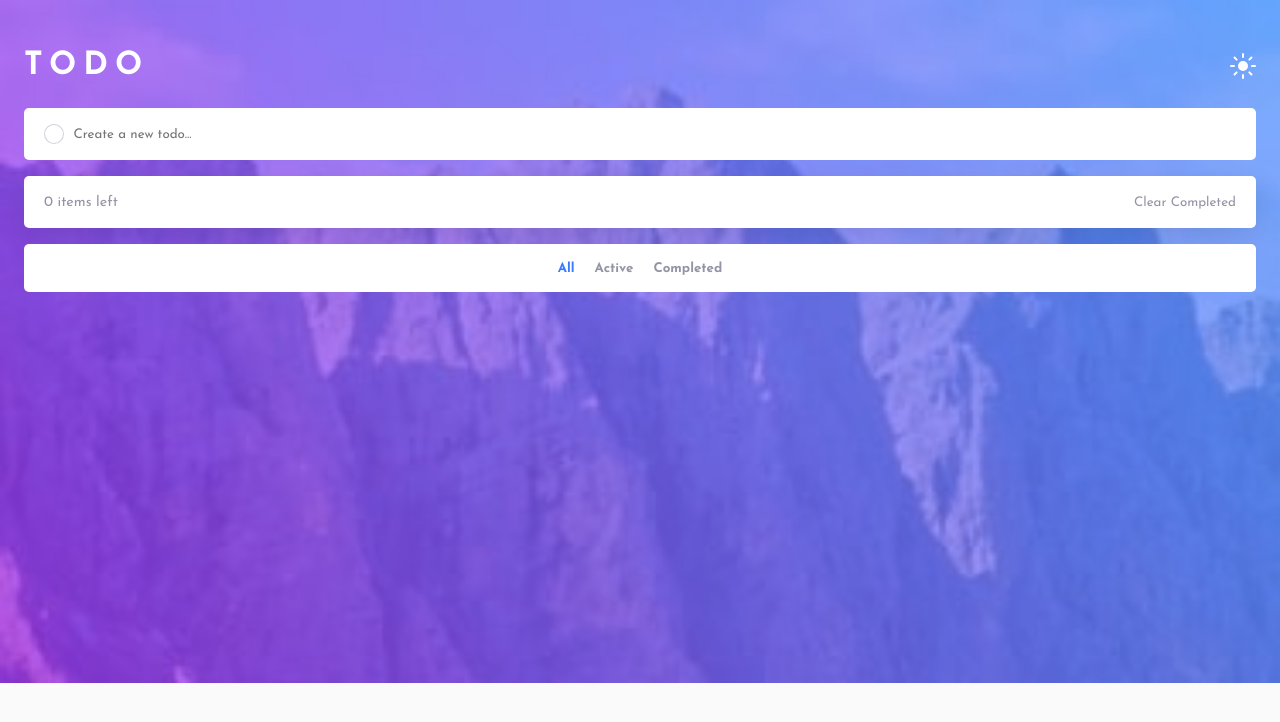
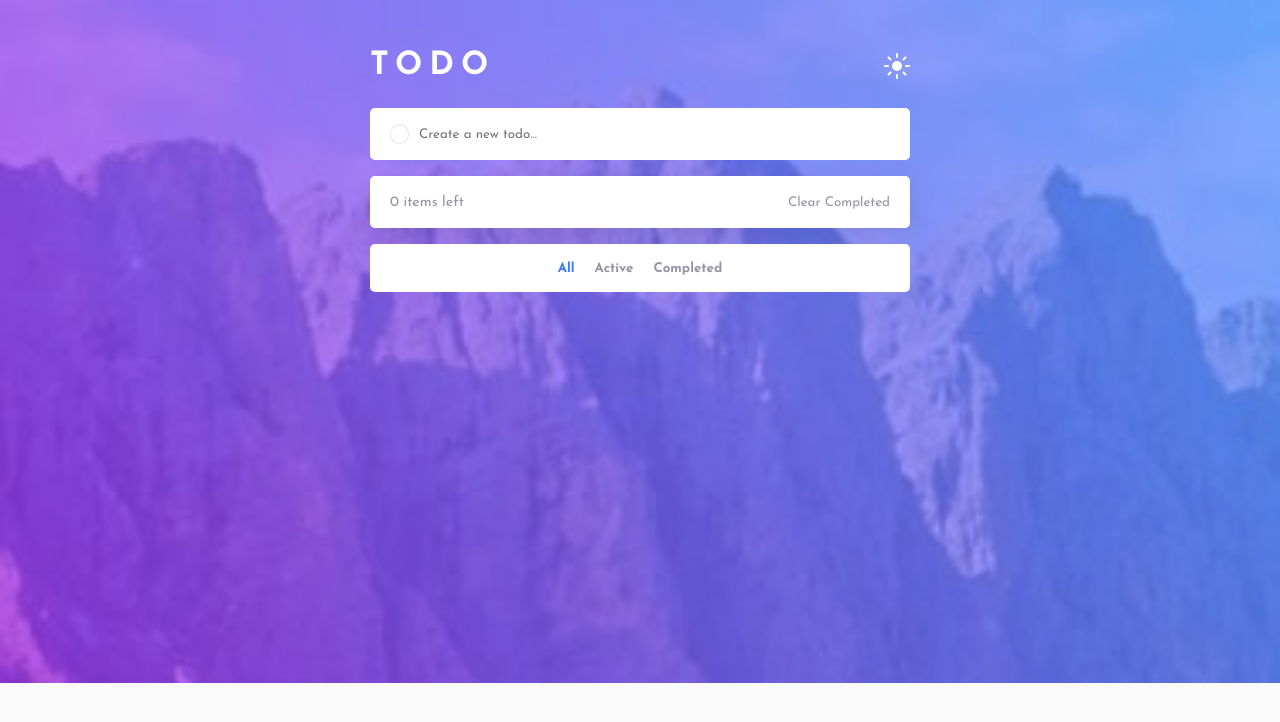
Before and after one commit to leo-jcq/todo-app, a React (Vite) app: page / in a window 1280 px wide. Shown: the top 722 px of the page. Built offline with nearby package versions, Linux system fonts and the light colour scheme.

Commit message:
🐛 fix dark mode

```diff
--- a/src/components/Filters/Filters.scss
+++ b/src/components/Filters/Filters.scss
@@ -2,7 +2,7 @@
     width: 100%;
     height: 48px;
 
-    background-color: white;
+    background-color: var(--card-bg);
 
     border-radius: 5px;
 
--- a/src/components/Main/Main.scss
+++ b/src/components/Main/Main.scss
@@ -7,6 +7,15 @@
     background-position: top;
     background-repeat: no-repeat;
     background-size: contain;
+
+    display: flex;
+    flex-direction: column;
+    align-items: center;
+
+    & > * {
+        max-width: 540px;
+        width: 100%;
+    }
 }
 
 .light .main {
--- a/src/contexts/ThemeContext.tsx
+++ b/src/contexts/ThemeContext.tsx
@@ -60,16 +60,16 @@ export const COLORS = {
         '--text-primary': 'hsl(235, 19%, 35%)',
         '--text-secondary': 'hsl(236, 9%, 61%)',
         '--text-hover': 'hsl(235, 21%, 11%)',
-        '--light-grayish-blue': 'hsl(233, 11%, 84%)'
+        '--light-grayish-blue': 'hsl(236, 33%, 92%)'
     },
     dark: {
-        '--bright-blue': 'hsl(235, 21%, 11%)',
+        '--bright-blue': 'hsl(220, 98%, 61%)',
         '--check-background': 'linear-gradient(145deg, hsl(192, 100%, 67%), hsl(280, 87%, 65%))',
         '--main-bg': 'hsl(240, 20%, 12%)',
         '--card-bg': 'hsl(235, 24%, 19%)',
         '--text-primary': 'hsl(234, 39%, 85%)',
         '--text-secondary': 'hsl(236, 9%, 61%)',
         '--text-hover': 'hsl(0, 0%, 100%)',
-        '--light-grayish-blue': 'hsl(233, 11%, 84%)'
+        '--light-grayish-blue': 'hsl(235, 19%, 35%)'
     }
 };
```
